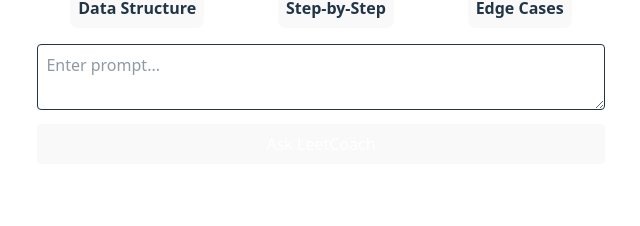
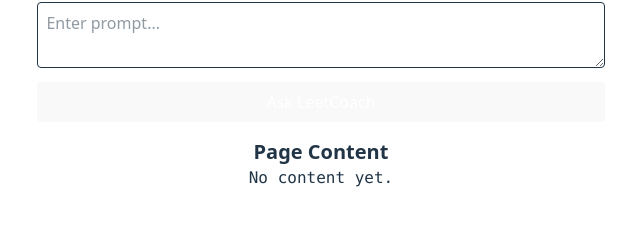
Before and after one commit to Divo123-tech/LeetCoach, a React (Vite) app: page / in a window 1280 px wide. Shown: the part 398-624 px from the top of the page, without its empty margins (319-959 px from the left). Built offline with nearby package versions, Linux system fonts and the light colour scheme; no server answers.

Commit message:
added content.js

```diff
--- a/src/App.tsx
+++ b/src/App.tsx
@@ -9,6 +9,8 @@ function App() {
   const [error, setError] = useState<boolean>(false);
   const [chat, setChat] = useState<ChatMessage[]>([]);
   const [loading, setLoading] = useState<boolean>(false);
+  const [pageContent, setPageContent] = useState<string>("");
+
   // Function to send the message to the background script
   const getCurrentUrl = (): void => {
     chrome.runtime.sendMessage({ action: "getCurrentTabUrl" }, (response) => {
@@ -48,6 +50,11 @@ function App() {
 
   useEffect(() => {
     getCurrentUrl(); // Get the URL when the component mounts
+    chrome.runtime.sendMessage({ type: "GET_PAGE_CONTENT" }, (response) => {
+      if (response?.data) {
+        setPageContent(response.data);
+      }
+    });
   }, [currentProblem]);
 
   return (
@@ -138,6 +145,12 @@ function App() {
             </>
           )}
         </div>
+        <div className="p-4">
+          <h1 className="text-xl font-bold">Page Content</h1>
+          <pre className="whitespace-pre-wrap">
+            {pageContent || "No content yet."}
+          </pre>
+        </div>
       </div>
     </>
   );
--- /dev/null
+++ b/src/content.ts
@@ -0,0 +1,5 @@
+chrome.runtime.onMessage.addListener((message, _sender, sendResponse) => {
+  if (message.type === "GET_PAGE_CONTENT") {
+    sendResponse({ data: document.body.innerText });
+  }
+});
--- a/vite.config.ts
+++ b/vite.config.ts
@@ -8,6 +8,7 @@ export default defineConfig({
       input: {
         popup: "popup.html", // HTML file for popup
         background: "src/background.ts", // TypeScript background script
+        content: "src/content.ts",
       },
       output: {
         dir: "dist", // Output folder for compiled files
```
Also changed, not shown: public/manifest.json.
